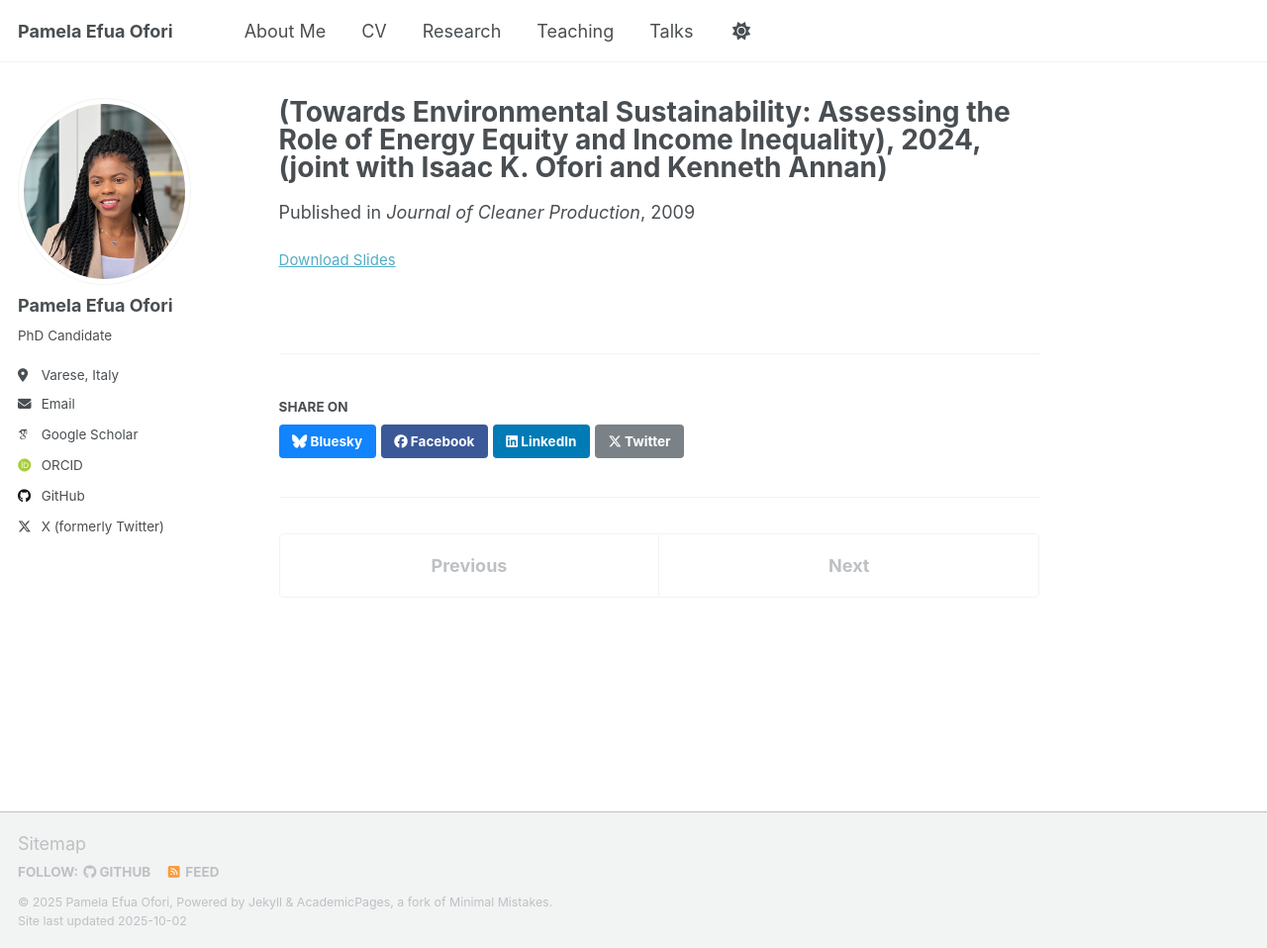
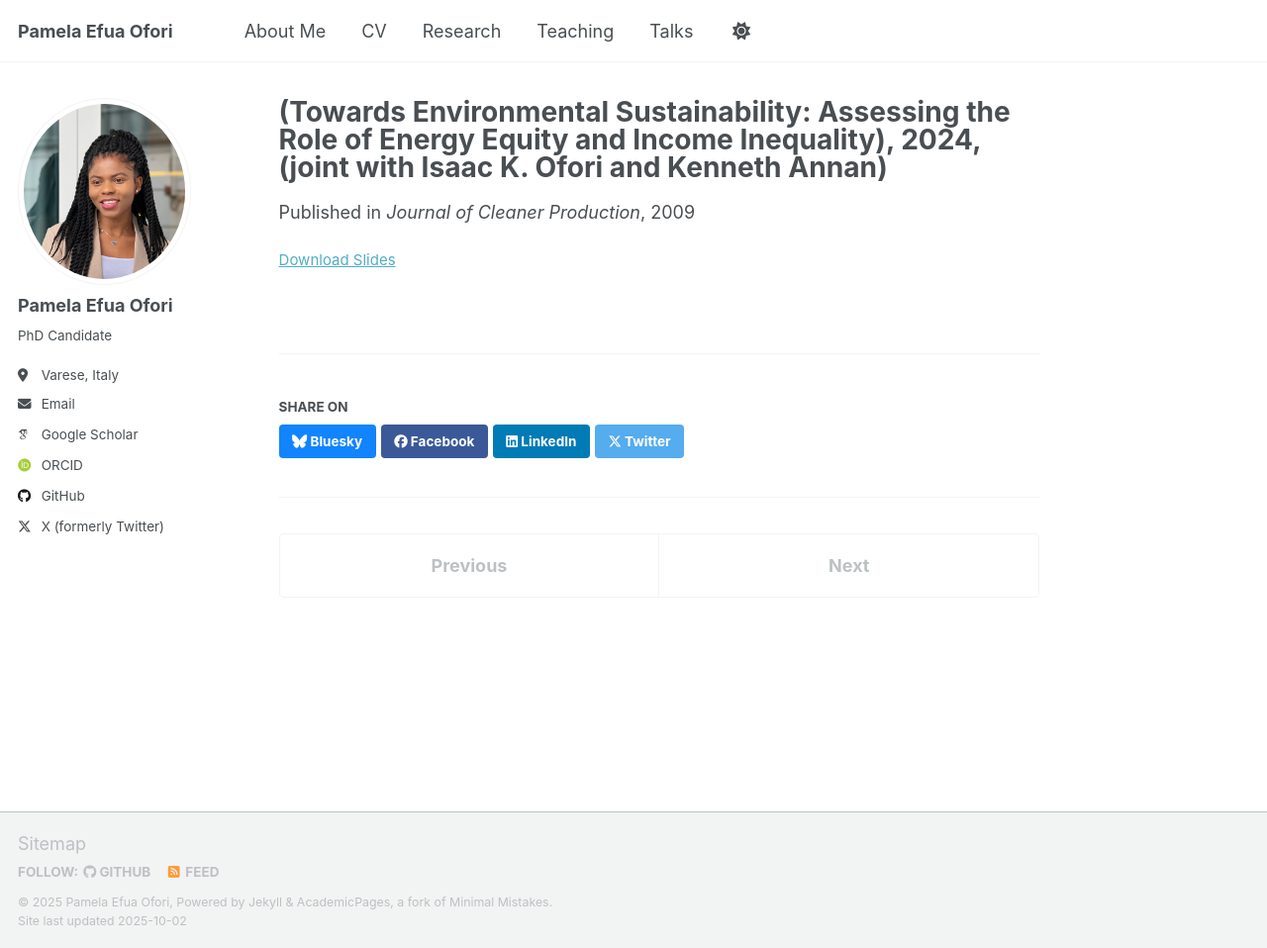
Before and after one commit to PEOFORI/peofori.github.io, a Jekyll site: the page built from _publications/2009-10-01-paper-title-number-1.md, in a window 1280 px wide and 958 px high. Shown: the whole window at 99% size. Built offline with Jekyll 4.4.1, drawn with Linux system fonts in a browser that asks for light colours; some web fonts are replaced; a script that is not in the unit is left out.

Commit message:
Update social-share.html

```diff
--- a/_includes/social-share.html
+++ b/_includes/social-share.html
@@ -11,5 +11,5 @@
 
   <a href="https://www.linkedin.com/shareArticle?mini=true&url={{ base_path }}{{ page.url }}" class="btn btn--linkedin" title="{{ site.data.ui-text[site.locale].share_on_label | default: 'Share on' }} LinkedIn"><i class="fab fa-linkedin" aria-hidden="true"></i><span> LinkedIn</span></a>
 
-  <a href="https://twitter.com/intent/tweet?text={{ base_path }}{{ page.url }}" class="btn btn--x" title="{{ site.data.ui-text[site.locale].share_on_label | default: 'Share on' }} X"><i class="fab fa-x-twitter" aria-hidden="true"></i><span> Twitter</span></a>
+  <a href="https://twitter.com/intent/tweet?text={{ base_path }}{{ page.url }}" class="btn btn--twitter" title="{{ site.data.ui-text[site.locale].share_on_label | default: 'Share on' }} Twitter"><i class="fab fa-x-twitter" aria-hidden="true"></i><span> Twitter</span></a>
 </section>
```
